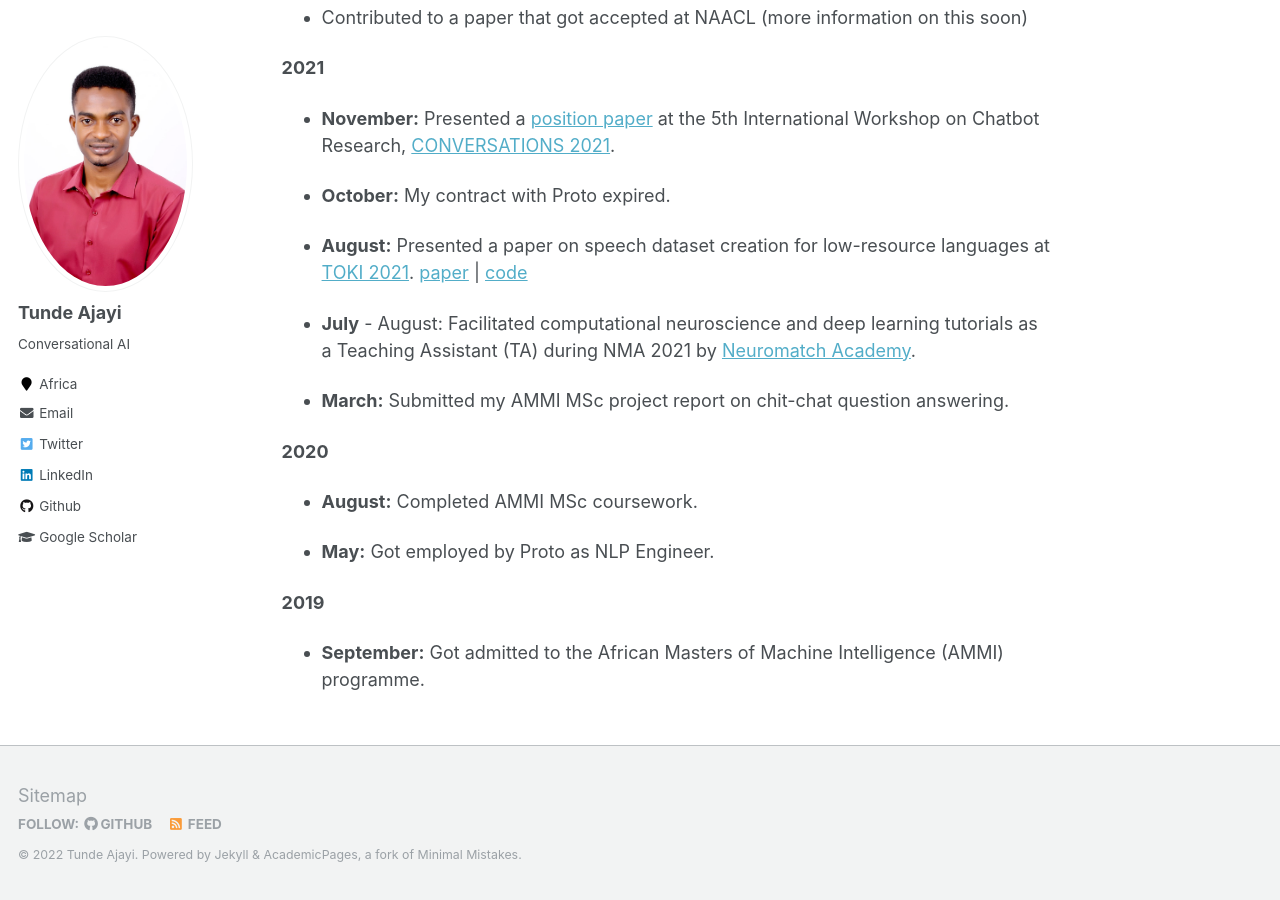
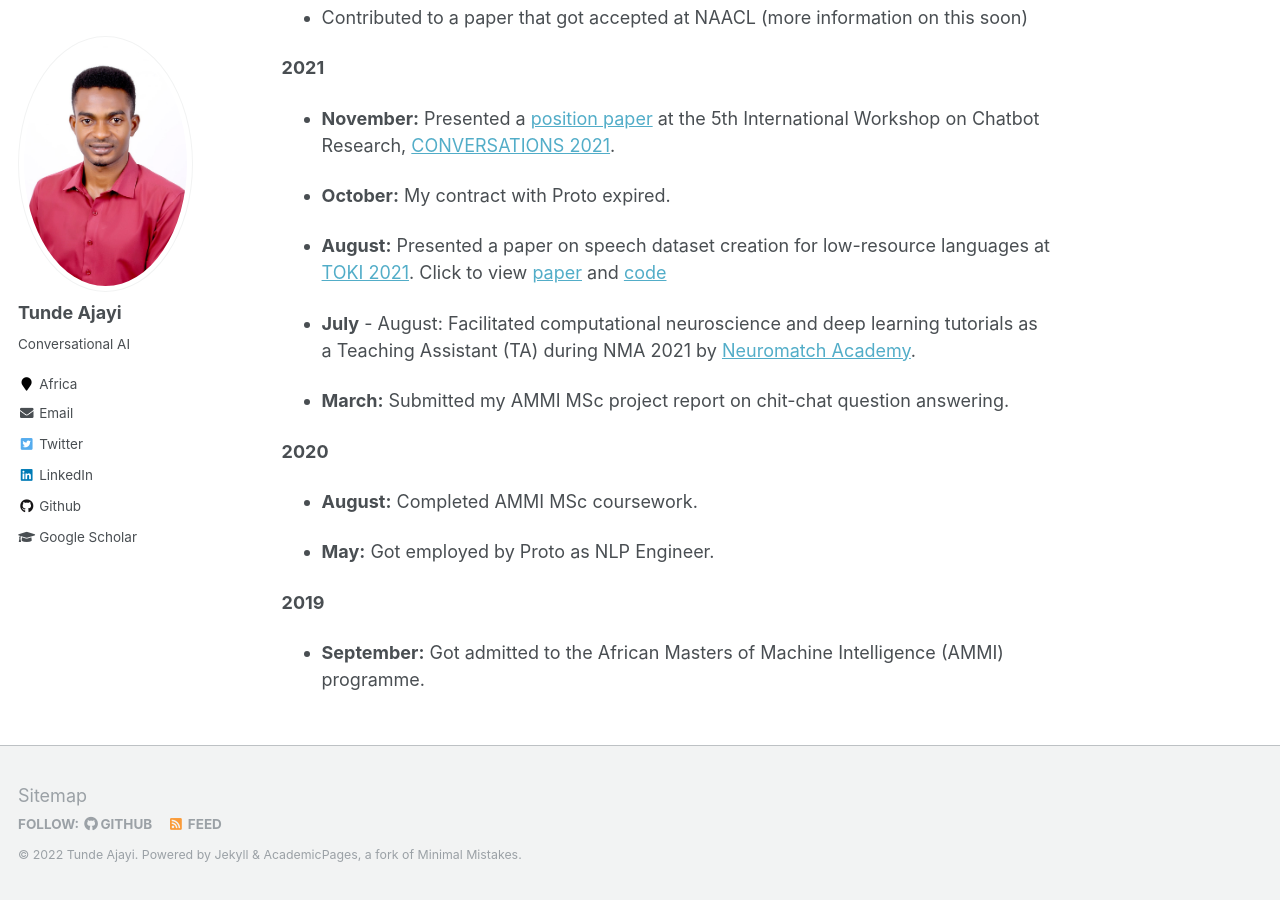
Before and after one commit to tundeajayi/tundeajayi.github.io, a Jekyll site: the page built from _pages/about.md, in a window 1280 px wide and 900 px high, scrolled down 993 px. Built offline with Jekyll 4.4.1, drawn with Linux system fonts in a browser that asks for light colours.

Commit message:
update news

```diff
--- a/_pages/about.md
+++ b/_pages/about.md
@@ -70,8 +70,7 @@ News
 
 * **October:** My contract with Proto expired.
 
-* **August:** Presented a paper on speech dataset creation for low-resource languages at [TOKI 2021](https://toki-ng.net/toki2021/).
-[paper]((https://toki-ng.net/toki2021/proceedings_2021/Long-Sentence_Speech_Dataset_for_Low_Resource_Language.pdf)) | [code](https://github.com/tunde99/AMMI-2020-SPEECH-COURSE)
+* **August:** Presented a paper on speech dataset creation for low-resource languages at [TOKI 2021](https://toki-ng.net/toki2021/). Click to view [paper]((https://toki-ng.net/toki2021/proceedings_2021/Long-Sentence_Speech_Dataset_for_Low_Resource_Language.pdf)) and  [code](https://github.com/tunde99/AMMI-2020-SPEECH-COURSE)
 
 * **July** - August: Facilitated computational neuroscience and deep learning tutorials as a Teaching Assistant (TA) during NMA 2021 by [Neuromatch Academy](https://academy.neuromatch.io/).
 
```
